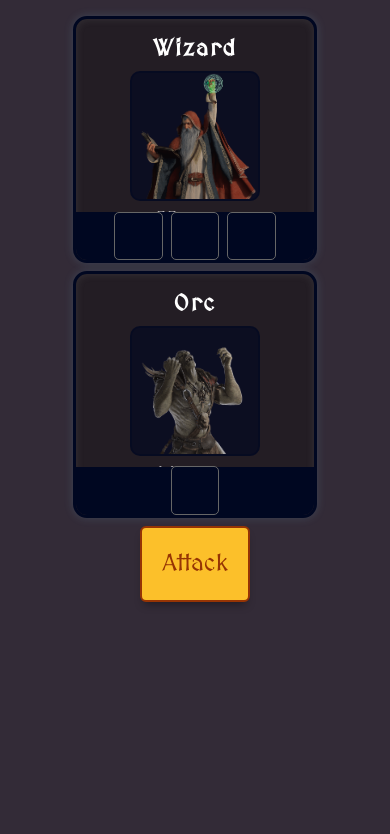
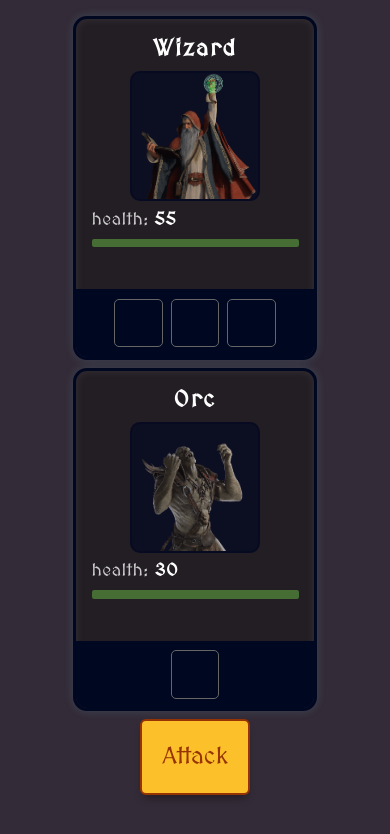
Before and after one commit to thesyntaxninja/role-playing-game, a plain HTML site: page index.html in a window 390 px wide. Drawn offline with nearby package versions, Linux system fonts and the light colour scheme.

Commit message:
adjust character card height for small screens

```diff
--- a/index.css
+++ b/index.css
@@ -28,7 +28,7 @@ main {
 }
 
 .character-card {
-    height: 14rem;
+    height: 38vh;
     margin-top: .5rem;
     width: 94vw;
     max-width: 230px;
```
